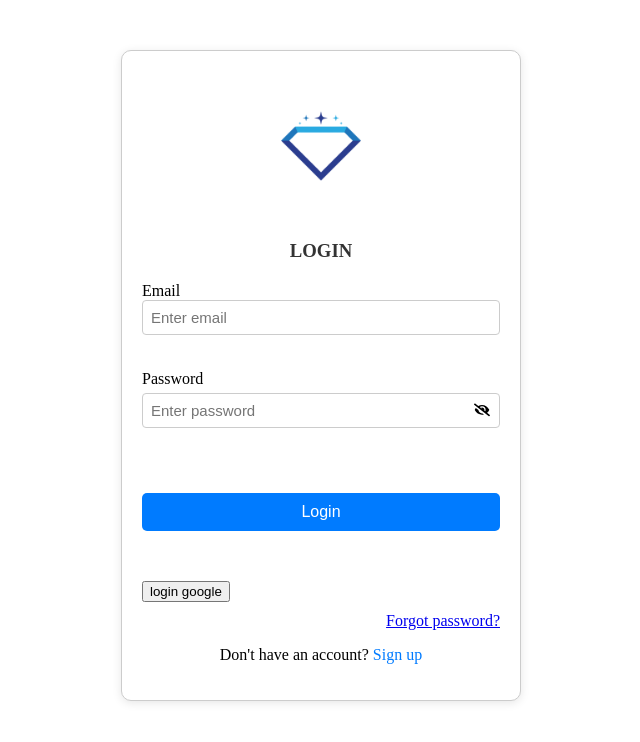
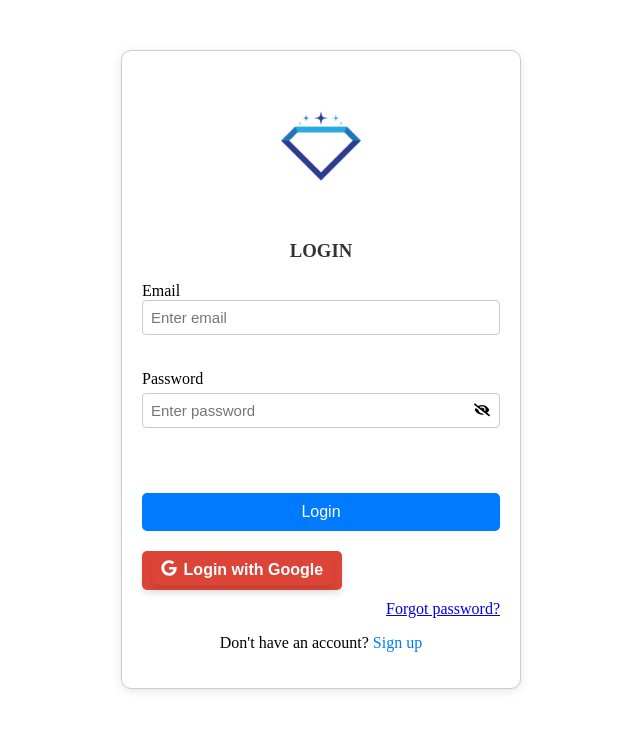
Before and after one commit to HoangNNQ157/FE_GemFPT, a React (Vite) app: page / in a window 1280 px wide. Shown: the top 742 px of the page, without its empty margins (319-959 px from the left). Built offline with nearby package versions, Linux system fonts and the light colour scheme.

Commit message:
update css login

```diff
--- a/src/pages/auth/Login/Login.css
+++ b/src/pages/auth/Login/Login.css
@@ -53,6 +53,7 @@
 
 .btn-primary {
   background-color: #007bff;
+  margin-bottom: 20px;
   color: #fff;
   padding: 10px;
   border: none;
@@ -65,8 +66,61 @@
   background-color: #0056b3;
 }
 
+/* .login-gg {
+  margin-top: 10px;
+} */
+
+/* Add this CSS to your stylesheet */
+
 .login-gg {
-    margin-top: 10px;
+  display: inline-flex;
+  align-items: center;
+  justify-content: center;
+  padding: 0.3em 0.6em;
+  font-size: 1em;
+  font-weight: bold;
+  color: #fff;
+  background-color: #db4437; /* Google red */
+  border: none;
+  border-radius: 5px;
+  cursor: pointer;
+  box-shadow: 0 4px 6px rgba(0, 0, 0, 0.1);
+  transition: background-color 0.3s, box-shadow 0.3s;
+  text-decoration: none;
+}
+
+.login-gg:hover {
+  background-color: #c33427; /* Darker red for hover */
+  box-shadow: 0 6px 8px rgba(0, 0, 0, 0.15);
+}
+
+.login-gg:active {
+  background-color: #a92b1b; /* Even darker red for active */
+  box-shadow: 0 3px 4px rgba(0, 0, 0, 0.2);
+}
+
+.login-gg:focus {
+  outline: none;
+  box-shadow: 0 0 0 3px rgba(219, 68, 55, 0.5);
+}
+
+.login-gg-icon {
+  display: inline-block;
+  vertical-align: middle;
+  margin-right: 0.4em;
+}
+
+.login-gg-text {
+  display: inline-block;
+  vertical-align: middle;
+}
+
+/* Optional: add some responsiveness */
+@media (max-width: 600px) {
+  .login-gg {
+    font-size: 0.9em;
+    padding: 0.4em 0.8em;
+  }
 }
 
 .login-google {
--- a/src/pages/auth/Login/Login.jsx
+++ b/src/pages/auth/Login/Login.jsx
@@ -1,7 +1,7 @@
 import React, { useState } from "react";
 import * as Yup from "yup";
 import "./Login.css";
-import { FaEye, FaEyeSlash } from "react-icons/fa";
+import { FaEye, FaEyeSlash, FaGoogle } from "react-icons/fa";
 import { ToastContainer, toast } from "react-toastify";
 import "react-toastify/dist/ReactToastify.css";
 import { Link, useNavigate, useNavigation } from "react-router-dom";
@@ -62,19 +62,16 @@ export default function Login() {
         toast.error("Login failed");
       }
     } catch (validationErrors) {
-            const formattedErrors = validationErrors.inner.reduce(
-                (acc, error) => {
+      const formattedErrors = validationErrors.inner.reduce((acc, error) => {
         return { ...acc, [error.path]: error.message };
-                },
-                {}
-            );
+      }, {});
       setErrors(formattedErrors);
     }
   };
 
   const handleLoginWithGoogle = async () => {
     try {
-            const response =await signInWithPopup(auth, provider)
+      const response = await signInWithPopup(auth, provider);
       const user = await loginWithGoogle({ token: response.user.accessToken });
       console.log("Login with Google success:", user.data);
       localStorage.setItem("token", user.data.token);
@@ -128,11 +125,7 @@ export default function Login() {
       <div className="login-wrapper">
         <div className="form-box">
           <div className="logoLogin">
-                        <img
-                            src="assets/logo.jpg"
-                            className="imgLogo-login"
-                            alt="Logo"
-                        />
+            <img src="assets/logo.jpg" className="imgLogo-login" alt="Logo" />
           </div>
           <form onSubmit={handleSubmit}>
             <h3>LOGIN</h3>
@@ -192,11 +185,16 @@ export default function Login() {
           </form>
 
           <div className="login-gg">
-                        <GoogleLogin
+            {/*  <GoogleLogin
                             onSuccess={handleGoogleLoginSuccess}
                             onError={handleGoogleLoginFailure}
-                        />
-                        <button onClick={handleLoginWithGoogle}>login google</button>
+                        /> */}
+            <button className="login-gg" onClick={handleLoginWithGoogle}>
+              <span className="login-gg-icon">
+                <FaGoogle />
+              </span>
+              <span className="login-gg-text">Login with Google</span>
+            </button>
           </div>
 
           <p className="forgot-password text-right">
@@ -205,8 +203,7 @@ export default function Login() {
 
           <div className="register-link">
             <p>
-                            Don't have an account?{" "}
-                            <Link to="/register">Sign up</Link>
+              Don't have an account? <Link to="/register">Sign up</Link>
             </p>
           </div>
         </div>
```
Lines whose indentation alone changed are shown as unchanged.
